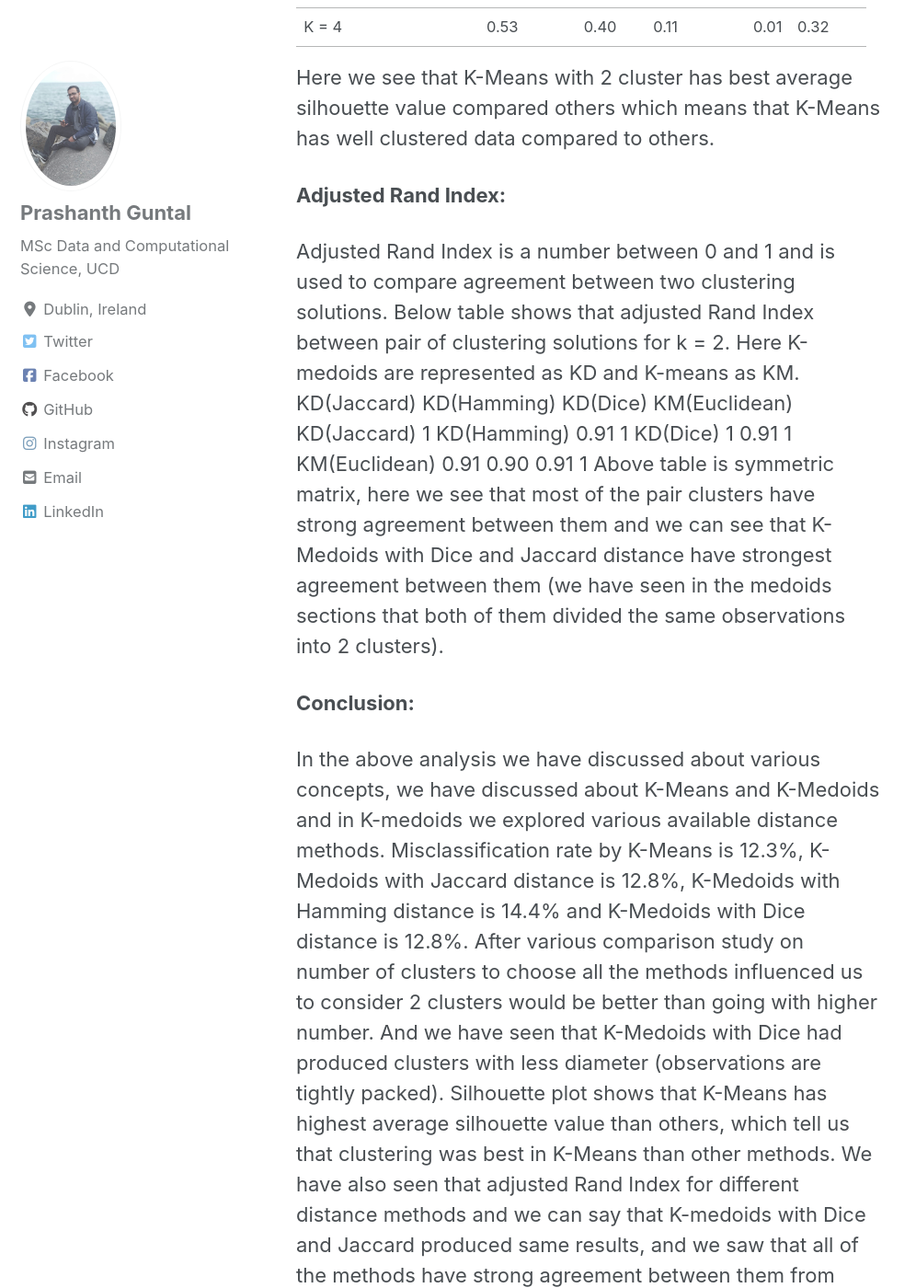
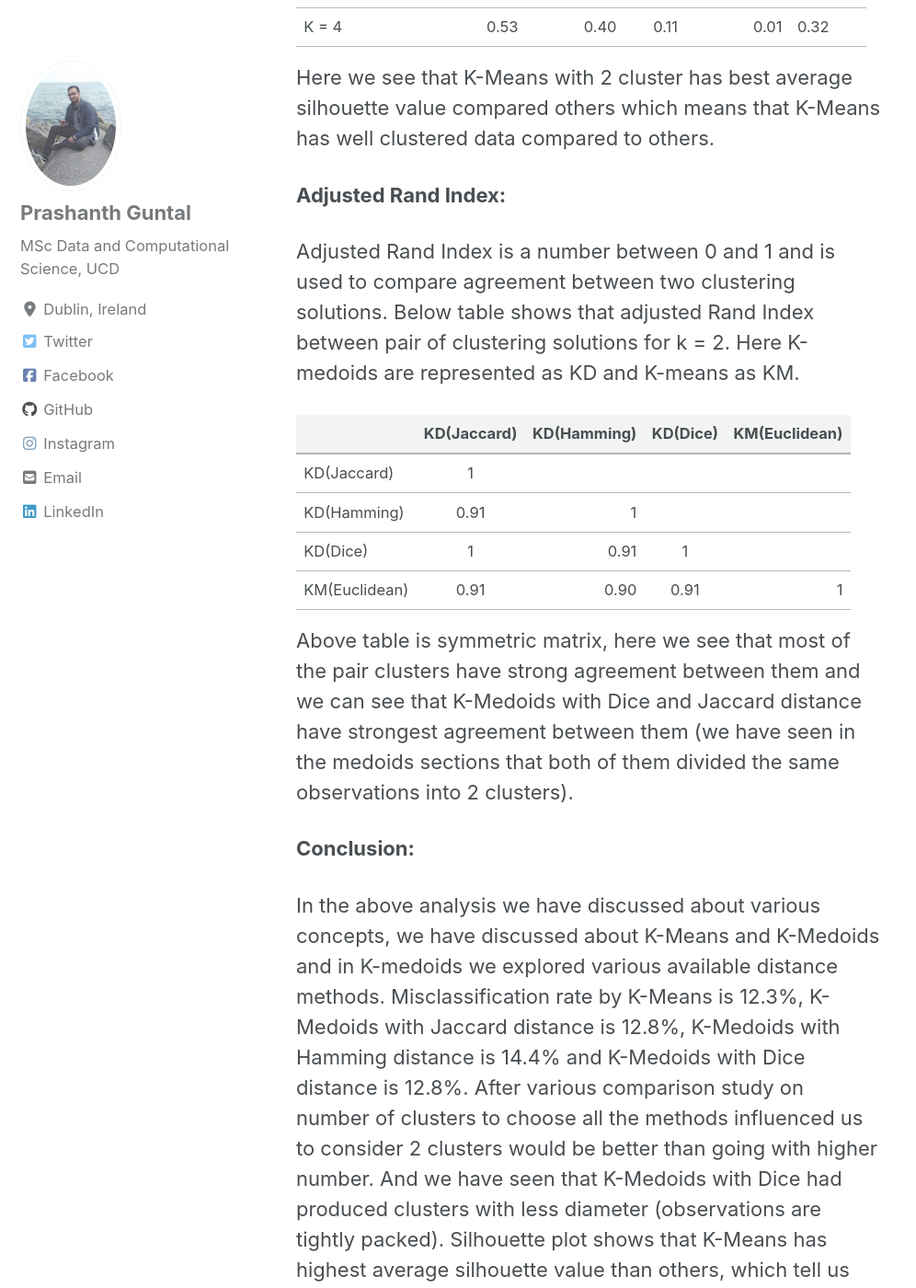
Before and after one commit to MacPrash/prashanthguntal.github.io, a Jekyll site: the page built from _posts/2019-02-09-StudyonKMeansandKMedoids.md, in a window 1280 px wide and 1400 px high, scrolled down 7326 px. Shown: the whole window at 92% size, without its empty margins (0-996 px from the left). Built offline with Jekyll 4.4.1, drawn with Linux system fonts in a browser that asks for light colours; cached includes are drawn as plain includes; nearby versions of some CDN libraries; some of the changed text lies outside the part shown.

Commit message:
Finalizing the Clustring Report

```diff
--- a/_posts/2019-02-09-StudyonKMeansandKMedoids.md
+++ b/_posts/2019-02-09-StudyonKMeansandKMedoids.md
@@ -71,11 +71,15 @@ Here we see that K-Means with 2 cluster has best average silhouette value compar
 **Adjusted Rand Index:**
 
 Adjusted Rand Index is a number between 0 and 1 and is used to compare agreement between two clustering solutions. Below table shows that adjusted Rand Index between pair of clustering solutions for k = 2. Here K-medoids are represented as KD and K-means as KM.
-	KD(Jaccard)	KD(Hamming)	KD(Dice)	KM(Euclidean)
-KD(Jaccard)	1
-KD(Hamming)	0.91	1
-KD(Dice)	1	0.91	1
-KM(Euclidean)	0.91	0.90	0.91	1
+
+|                   | KD(Jaccard) | KD(Hamming) | KD(Dice) | KM(Euclidean) |
+|:------------------|:-----------:|------------:|:--------:|--------------:|
+| KD(Jaccard)       | 1           |             |          |               |
+| KD(Hamming)       | 0.91        | 1           |          |               |
+| KD(Dice)          | 1           | 0.91        | 1        |               |
+| KM(Euclidean)     | 0.91        | 0.90        | 0.91     | 1             |
+
+
 Above table is symmetric matrix, here we see that most of the pair clusters have strong agreement between them and we can see that K-Medoids with Dice and Jaccard distance have strongest agreement between them (we have seen in the medoids sections that both of them divided the same observations into 2 clusters).
 
 **Conclusion:**
@@ -86,19 +90,16 @@ Misclassification rate by K-Means is 12.3%, K-Medoids with Jaccard distance is 1
 **Plots:**
 
 *Plot-1*
-
 <img src="{{ site.url }}{{ site.baseurl }}/images/Kmeans/Picture5.jpg" alt="Picture1">
 
+
 *Plot-2*
-
 <img src="{{ site.url }}{{ site.baseurl }}/images/Kmeans/Picture2.jpg" alt="Picture2">
 
-*Fig-1*
 
+*Plot-3*
 <img src="{{ site.url }}{{ site.baseurl }}/images/Kmeans/Picture3.jpg" alt="Picture2">
 
 
-
+*Plot-4*
 <img src="{{ site.url }}{{ site.baseurl }}/images/Kmeans/Picture4.jpg" alt="Picture2">
-
-                          *Fig-2*
```
